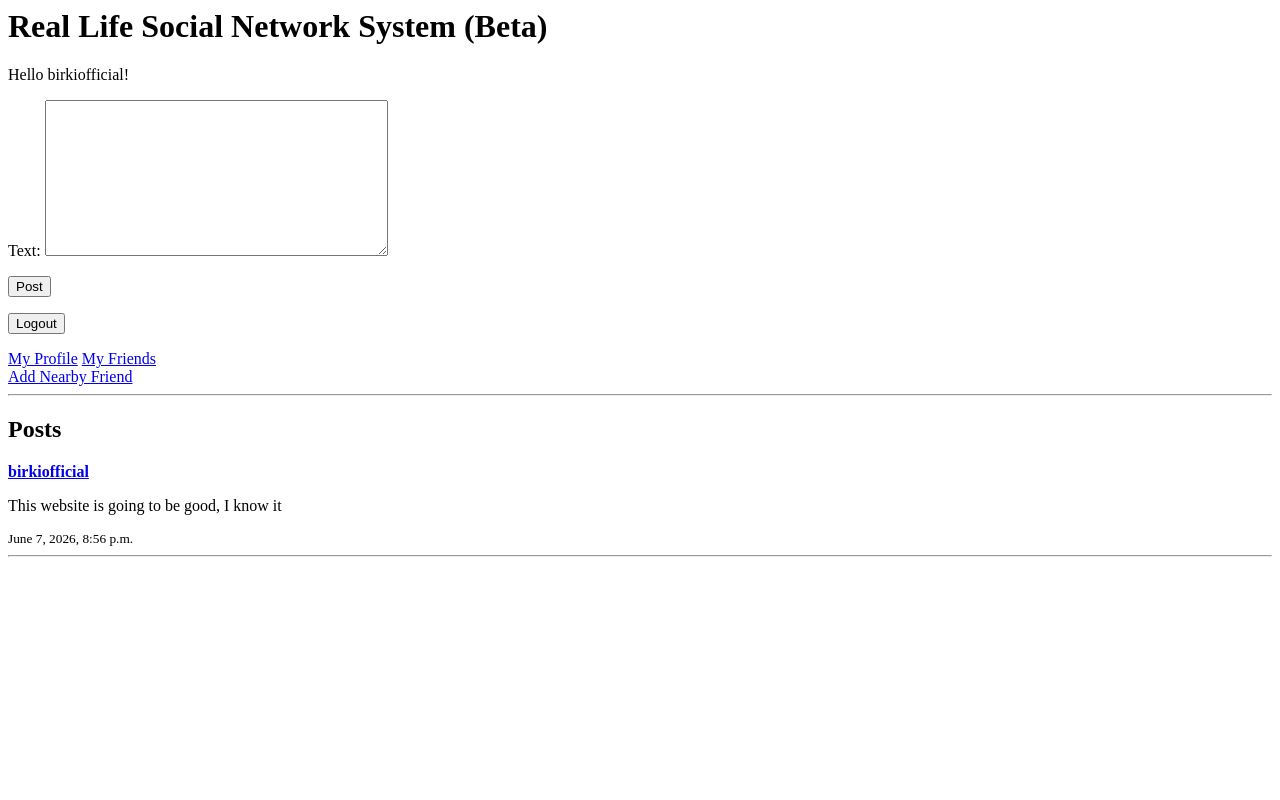
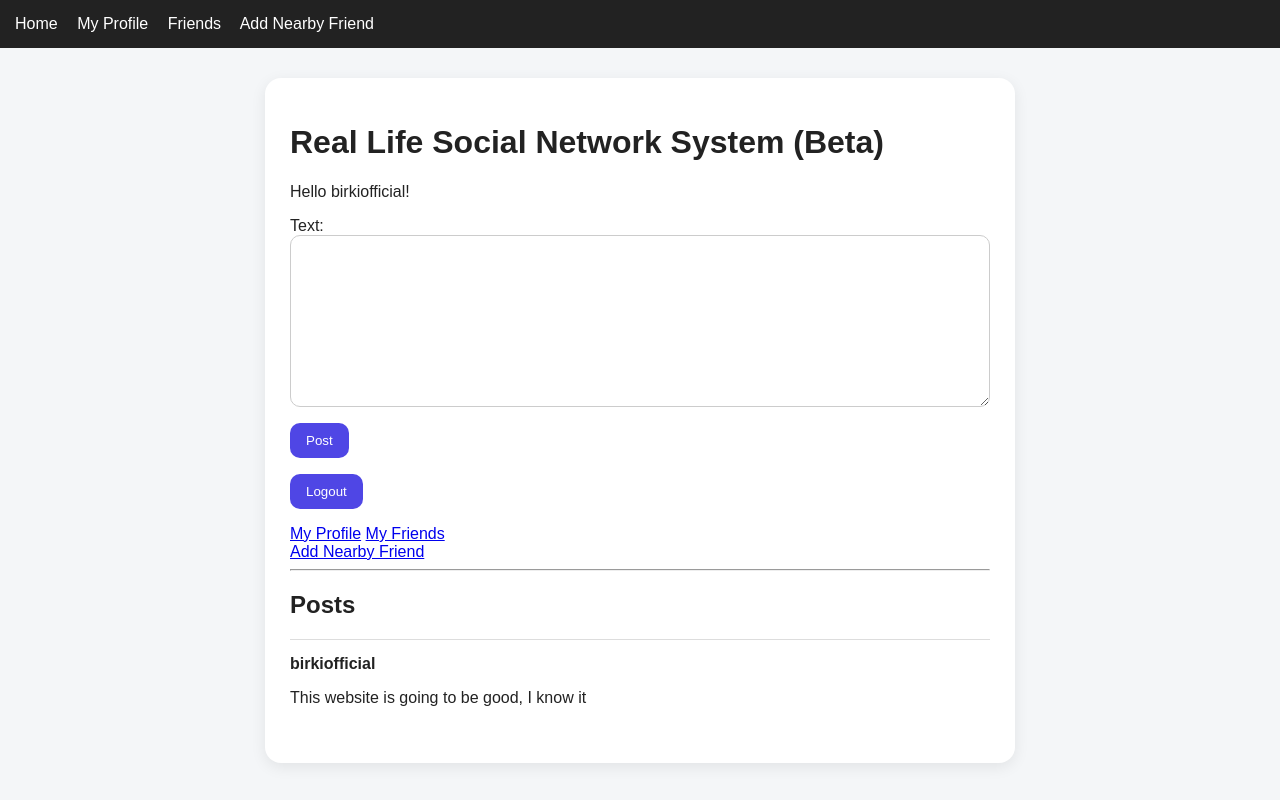
Before and after one commit to OykuGencbay/ubiquitous-journey, a Django app: page / in a window 1280 px wide. Run offline with Django 5.2, Linux system fonts and the light colour scheme; a user stored in the database is signed in; data comes from the database, SQL or seed files in the repository; data that the repository does not hold is empty.

Commit message:
Add basic styling

```diff
--- /dev/null
+++ b/social/static/social/style.css
@@ -0,0 +1,59 @@
+body {
+    font-family: Arial, sans-serif;
+    background: #f4f6f8;
+    margin: 0;
+    color: #222;
+}
+
+.navbar {
+    background: #222;
+    color: white;
+    padding: 15px;
+}
+
+.navbar a {
+    color: white;
+    margin-right: 15px;
+    text-decoration: none;
+}
+
+.container {
+    max-width: 700px;
+    margin: 30px auto;
+    background: white;
+    padding: 25px;
+    border-radius: 16px;
+    box-shadow: 0 4px 15px rgba(0,0,0,0.08);
+}
+
+button {
+    background: #4f46e5;
+    color: white;
+    border: none;
+    padding: 10px 16px;
+    border-radius: 10px;
+    cursor: pointer;
+}
+
+button:hover {
+    background: #3730a3;
+}
+
+input, textarea {
+    width: 100%;
+    padding: 10px;
+    border: 1px solid #ccc;
+    border-radius: 10px;
+}
+
+.post {
+    border-top: 1px solid #ddd;
+    padding: 15px 0;
+}
+
+.profile-pic {
+    width: 120px;
+    height: 120px;
+    border-radius: 50%;
+    object-fit: cover;
+}
--- a/social/templates/social/bluetooth_add_friend.html
+++ b/social/templates/social/bluetooth_add_friend.html
@@ -1,3 +1,5 @@
+{% load static %}
+<link rel="stylesheet" href="{% static 'social/style.css' %}">
 <h1>Add Nearby Friend</h1>
 <button onclick="scanBluetooth()">Scan Bluetooth Nearby</button>
 <p id="status"></p>
--- a/social/templates/social/friend_list.html
+++ b/social/templates/social/friend_list.html
@@ -1,3 +1,5 @@
+{% load static %}
+<link rel="stylesheet" href="{% static 'social/style.css' %}">
 <h1>My Friends</h1>
 <h1>My Friends</h1>
 <a href="/">Home</a>
--- a/social/templates/social/generate_code.html
+++ b/social/templates/social/generate_code.html
@@ -1,3 +1,5 @@
+{% load static %}
+<link rel="stylesheet" href="{% static 'social/style.css' %}">
 <h1>Your Friend Code</h1>
 <p>{{ code }}</p>
 <a href="/">Home</a>
--- a/social/templates/social/home.html
+++ b/social/templates/social/home.html
@@ -1,4 +1,14 @@
-<h1>Real Life Social Network System (Beta) </h1>
+{% load static %}
+<link rel="stylesheet" href="{% static 'social/style.css' %}">
+<div class="navbar">
+    <a href="/">Home</a>
+    <a href="/profile/">My Profile</a>
+    <a href="/friends/">Friends</a>
+    <a href="/bluetooth-add/">Add Nearby Friend</a>
+</div>
+
+<div class="container">
+    <h1>Real Life Social Network System (Beta) </h1>
 {% if user.is_authenticated %}
     <p>Hello {{ user.username }}!</p>
     <form method="post">
@@ -21,17 +31,12 @@
     <br>
     <a href="/register/">Register</a>
 {% endif %}
+
 <hr>
 <h2>Posts</h2>
 {% for post in posts %}
-    <div>
-        <a href="/user/{{ post.author.username }}/">
-    <strong>{{ post.author.username }}</strong>
-</a>
+    <div class="post">
+        <strong>{{ post.author.username }}</strong>
         <p>{{ post.text }}</p>
-        <small>{{ post.created_at }}</small>
     </div>
-    <hr>
-{% empty %}
-    <p>No posts yet.</p>
 {% endfor %}
--- a/social/templates/social/login.html
+++ b/social/templates/social/login.html
@@ -1,3 +1,5 @@
+{% load static %}
+<link rel="stylesheet" href="{% static 'social/style.css' %}">
 <h1>Login</h1>
 {% if form.errors %}
     <p style="color:red;">Login failed. Check username/password.</p>
--- a/social/templates/social/nearby.html
+++ b/social/templates/social/nearby.html
@@ -1,3 +1,5 @@
+{% load static %}
+<link rel="stylesheet" href="{% static 'social/style.css' %}">
 <h1>Add Nearby Friend</h1>
 <button onclick="scanBluetooth()">Scan Nearby</button>
 <p id="status"></p>
--- a/social/templates/social/profile.html
+++ b/social/templates/social/profile.html
@@ -1,3 +1,5 @@
+{% load static %}
+<link rel="stylesheet" href="{% static 'social/style.css' %}">
 <h1>{{ user.username }}'s Profile</h1>
 <p><strong>Friends:</strong> {{ friend_count }}</p>
 <p><strong>Username:</strong> {{ user.username }}</p>
--- a/social/templates/social/register.html
+++ b/social/templates/social/register.html
@@ -1,3 +1,5 @@
+{% load static %}
+<link rel="stylesheet" href="{% static 'social/style.css' %}">
 <h1>Register</h1>
 <form method="post">
     {% csrf_token %}
```
